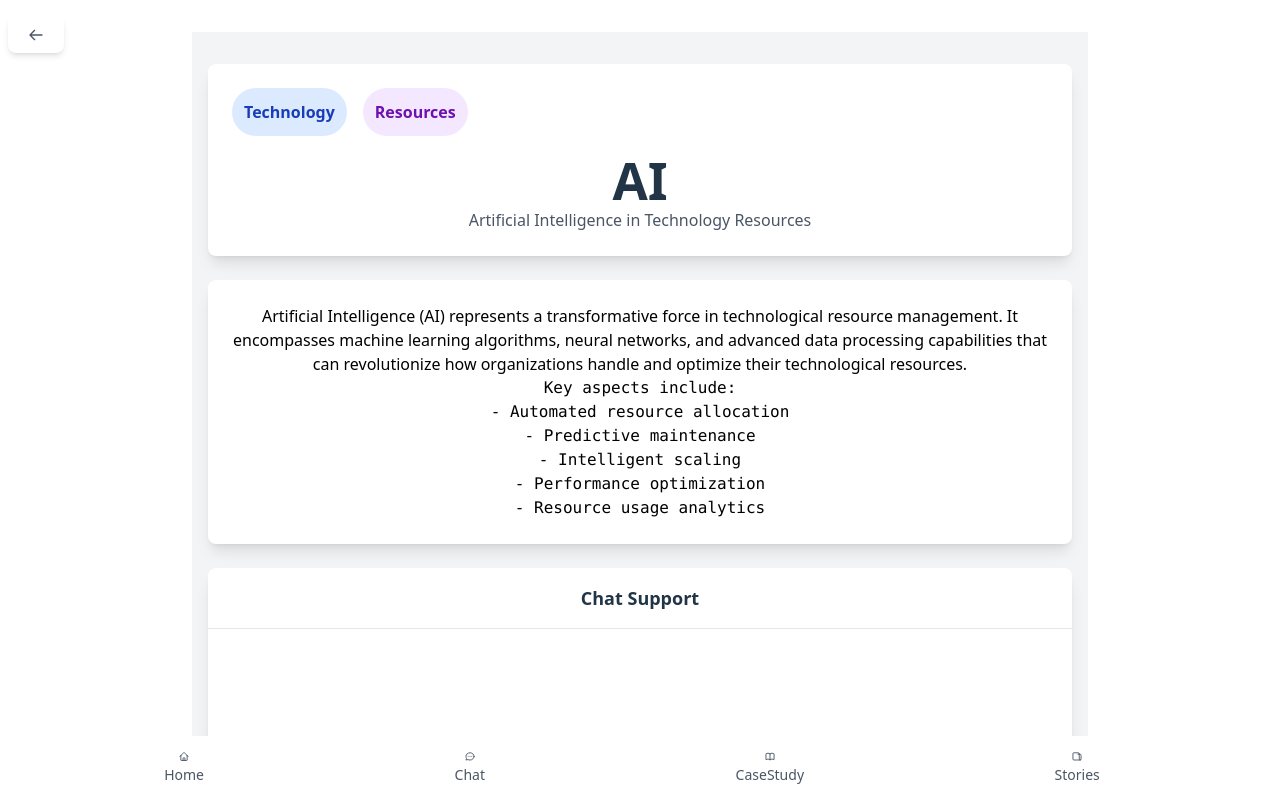
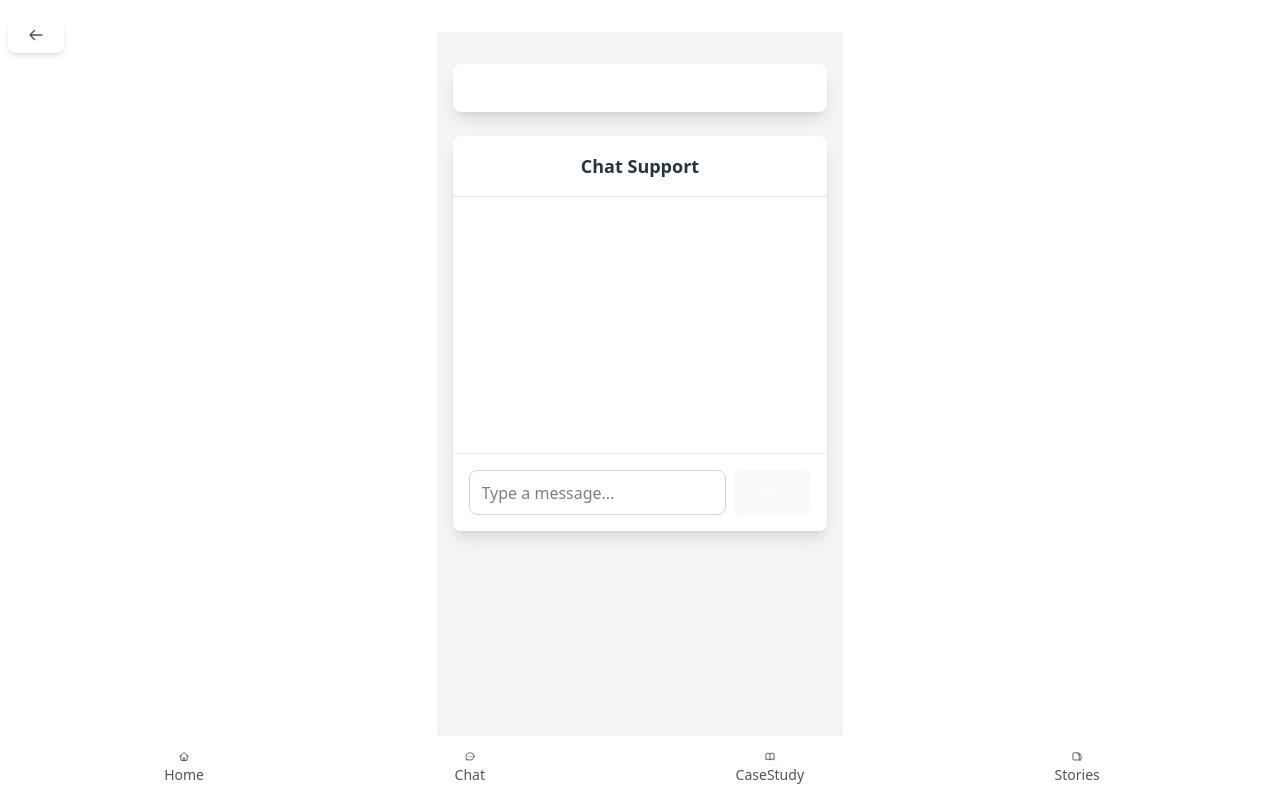
Before and after one commit to minlfk/Hackathon_25, a React (Vite) app in the folder hack25/: page /topic/1 in a window 1280 px wide. Shown: the top 800 px of the page. Built offline with nearby package versions, Linux system fonts and the light colour scheme.

Commit message:
integrated backend frontend for case study chat

```diff
--- a/hack25/src/components/TopicDetail.jsx
+++ b/hack25/src/components/TopicDetail.jsx
@@ -3,6 +3,7 @@ import { useParams } from 'react-router-dom';
 import BackButton from './BackButton';
 import BottomToolbar from './BottomToolbar';
 import ReactMarkdown from 'react-markdown';
+import { data } from '../data/cases';
 
 const TopicDetail = () => {
   const { topic } = useParams();
@@ -11,20 +12,15 @@ const TopicDetail = () => {
   const [isCaseStudiesOpen, setIsCaseStudiesOpen] = useState(false);
   const [isContactsOpen, setIsContactsOpen] = useState(false);
 
+  const formattedTopic = topic.split('-').map(word => word.charAt(0).toUpperCase() + word.slice(1)).join(' ');
+  const topic_ = `/topic/${topic}`;
+  const topicData_ = data[formattedTopic];
+
   // Example data - replace with actual data from your backend
   const topicData = {
-    title: "AI",
+    title: formattedTopic,
     summary: "Artificial Intelligence in Technology Resources",
-    description: `Artificial Intelligence (AI) represents a transformative force in technological resource management.
-    It encompasses machine learning algorithms, neural networks, and advanced data processing capabilities that can
-    revolutionize how organizations handle and optimize their technological resources.
-
-    Key aspects include:
-    - Automated resource allocation
-    - Predictive maintenance
-    - Intelligent scaling
-    - Performance optimization
-    - Resource usage analytics`,
+    description: data[formattedTopic],
     caseStudies: [
       {
         title: "AI Implementation in Resource Management",
@@ -48,6 +44,7 @@ const TopicDetail = () => {
   };
 
   const sendMessage = async () => {
+    console.log("We want to send a message", input)
     if (input.trim() === "") return;
 
     const newMessage = { role: "user", content: input };
@@ -56,16 +53,19 @@ const TopicDetail = () => {
     setInput("");
 
     try {
+      console.log("Sending message:", input);
       const response = await fetch("https://tmp-gresfbded4dyfvg6.canadacentral-01.azurewebsites.net/chat", {
         method: "POST",
         headers: {
           "Content-Type": "application/json",
         },
         body: JSON.stringify({
-          persona: { usecase: "exam" },
+          persona: { usecase: "case-study" },
           chat_history: updatedMessages,
+          case_study: JSON.stringify(topicData_).replace(/[^\w\s]/gi, ''),
         }),
       });
+      console.log("Response:", response);
       const data = await response.json();
       if (Array.isArray(data)) {
         setMessages(data);
@@ -79,20 +79,6 @@ const TopicDetail = () => {
     <div className="min-h-screen bg-gray-100">
       <div className="max-w-4xl mx-auto px-4 py-8">
         <BackButton />
-
-        {/* Selection Summary */}
-        <div className="bg-white rounded-lg shadow-lg p-6 mb-6">
-          <div className="flex items-center space-x-4">
-            <div className="bg-blue-100 rounded-full p-3">
-              <span className="text-blue-800 font-semibold">Technology</span>
-            </div>
-            <div className="bg-purple-100 rounded-full p-3">
-              <span className="text-purple-800 font-semibold">Resources</span>
-            </div>
-          </div>
-          <h1 className="text-2xl font-bold mt-4">{topicData.title}</h1>
-          <p className="text-gray-600">{topicData.summary}</p>
-        </div>
 
         {/* Main Content */}
         <div className="bg-white rounded-lg shadow-lg p-6 mb-6">
@@ -133,7 +119,7 @@ const TopicDetail = () => {
                 placeholder="Type a message..."
                 value={input}
                 onChange={(e) => setInput(e.target.value)}
-                className="flex-1 px-3 py-2 border border-gray-300 rounded-lg focus:ring-2 focus:ring-blue-500"
+                className="flex-1 text-black px-3 py-2 border border-gray-300 rounded-lg focus:ring-2 focus:ring-blue-500"
               />
               <button
                 onClick={sendMessage}
@@ -145,7 +131,7 @@ const TopicDetail = () => {
           </div>
         </div>
 
-        {/* Case Studies Dropdown */}
+        {/* Case Studies Dropdown
         <div className="bg-white rounded-lg shadow-lg mb-6">
           <button
             onClick={() => setIsCaseStudiesOpen(!isCaseStudiesOpen)}
@@ -166,10 +152,10 @@ const TopicDetail = () => {
               ))}
             </div>
           )}
-        </div>
+        </div>*/}
 
         {/* Useful Contacts Dropdown */}
-        <div className="bg-white rounded-lg shadow-lg mb-6">
+        {/*<div className="bg-white rounded-lg shadow-lg mb-6">
           <button
             onClick={() => setIsContactsOpen(!isContactsOpen)}
             className="w-full p-4 text-left font-semibold flex justify-between items-center"
@@ -179,7 +165,7 @@ const TopicDetail = () => {
               ▼
             </span>
           </button>
-          {isContactsOpen && (
+          isContactsOpen && (
             <div className="p-4 border-t border-gray-200 grid grid-cols-1 md:grid-cols-2 gap-4">
               {topicData.contacts.map((contact, index) => (
                 <div key={index} className="bg-gray-50 p-4 rounded-lg">
@@ -190,8 +176,8 @@ const TopicDetail = () => {
                 </div>
               ))}
             </div>
-          )}
-        </div>
+          )
+        </div>*/}
       </div>
       <BottomToolbar />
     </div>
```
Also changed, not shown: 1 other file (tests, documents, lock files or other folders).
